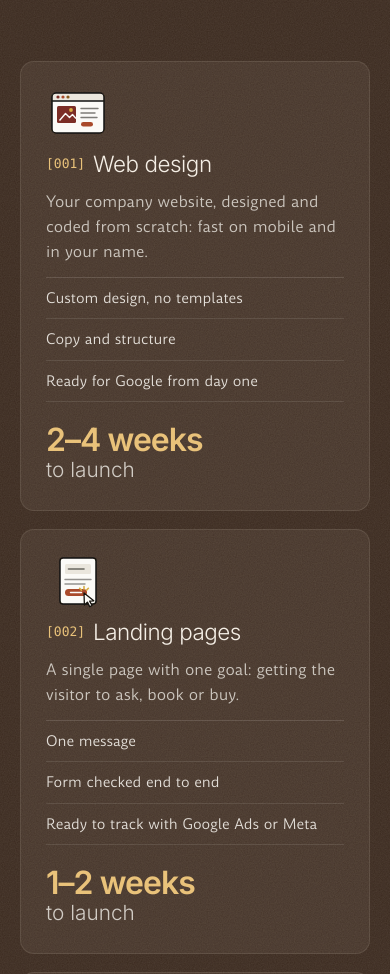
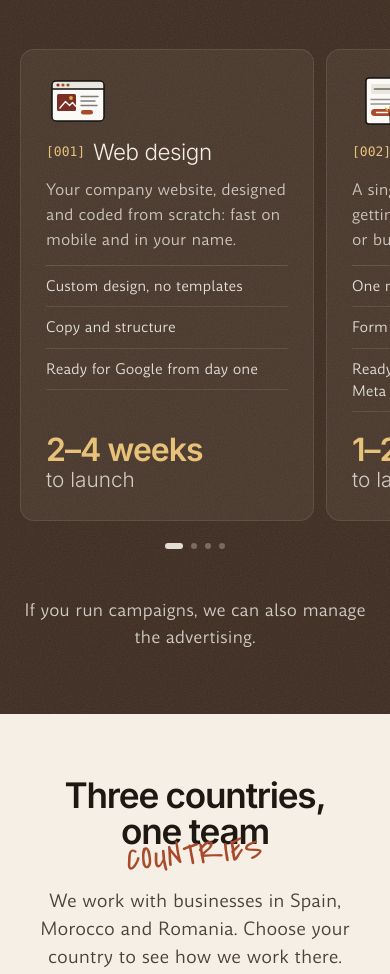
Before and after one commit to 1benamar/benamar, a plain HTML site: page index.html in a window 390 px wide. Shown: the part 988-1962 px from the top of the page. Drawn offline with Linux system fonts and the light colour scheme.

Commit message:
BENAMAR: estructura más corta en el móvil
- Servicios (también en las páginas de país) y testimonios en un carril que se
  desliza de lado, con la siguiente tarjeta asomando y puntos de posición.
- Paneles de país más bajos y del mismo alto; fases más ceñidas y compromisos
  en dos por dos; menos margen entre secciones.
- La portada en el móvil pasa de 13,3 a 10,3 pantallas; el escritorio no cambia.

Co-Authored-By: Claude Opus 5.5 <noreply@anthropic.com>

```diff
--- a/css/style.css
+++ b/css/style.css
@@ -1924,3 +1924,45 @@ html.lb-open { overflow: hidden; }
   .facts--team > div:nth-child(3) { border-top: 0; }
   .facts--team dd { font-size: .98rem; }
 }
+
+/* ═════════ Estructura en móvil (16-11-2026) ═════════
+   Misma composición centrada, más corta: servicios y testimonios en un carril que se desliza
+   de lado (la siguiente tarjeta asoma), paneles de país y fases más compactos. */
+.rail-dots { display: none; }
+@media (max-width: 759px) {
+  :root { --sec: 64px; }
+
+  /* Carril */
+  .services__grid, .svc-strip__grid, .testi__grid {
+    display: grid; grid-auto-flow: column; grid-template-columns: none; grid-auto-columns: 84%;
+    width: 100%; max-width: none; margin-inline: 0; padding: 4px var(--gutter) 8px; gap: 12px;
+    overflow-x: auto; overscroll-behavior-x: contain; scroll-snap-type: x mandatory; scroll-padding-inline: var(--gutter);
+    scrollbar-width: none;
+  }
+  .services__grid::-webkit-scrollbar, .svc-strip__grid::-webkit-scrollbar, .testi__grid::-webkit-scrollbar { display: none; }
+  .services__grid > *, .svc-strip__grid > *, .testi__grid > * { scroll-snap-align: start; min-width: 0; }
+  html.js .services__grid > [data-reveal], html.js .svc-strip__grid > [data-reveal], html.js .testi__grid > [data-reveal] { opacity: 1; translate: none; }
+  .rail-dots { display: flex; justify-content: center; gap: 8px; margin-top: 14px; }
+  .rail-dots i { width: 6px; height: 6px; border-radius: 3px; background: currentColor; opacity: .3; transition: width .3s var(--ease-out), opacity .3s var(--ease-out); }
+  .rail-dots i.is-on { width: 18px; opacity: .9; }
+  .services .rail-dots, .svc-strip .rail-dots, .testi .rail-dots { color: var(--paper); }
+
+  /* Paneles de país más bajos */
+  .worlds__grid { gap: 10px; }
+  .world { padding: 20px 20px 18px; }
+  .world__flag { width: 54px; height: 36px; margin-bottom: 8px; }
+  .world__name { font-size: clamp(2.1rem, 10.5vw, 2.6rem); }
+  .world__local { margin: 4px 0 0; font-size: .9rem; min-height: 0; }
+  .world__local.is-same:not(:has(.ar)) { display: none; }
+  .world > .btn { margin-top: 16px; }
+  .world > :nth-last-child(2) { margin-bottom: 0; }
+
+  /* Fases y compromisos */
+  .steps { gap: 10px; }
+  .steps li { padding: 18px 20px 20px; }
+  .promises { grid-template-columns: repeat(2, minmax(0, 1fr)); }
+  .promises li { justify-content: flex-start; text-align: left; padding: 14px 12px; font-size: .92rem; }
+  .promises li + li, .promises li:nth-child(2n) { border-left: 0; border-top: 0; }
+  .promises li:nth-child(2n) { border-left: 1px solid rgba(243, 240, 234, .2); }
+  .promises li:nth-child(n+3) { border-top: 1px solid rgba(243, 240, 234, .2); }
+}
--- a/index.html
+++ b/index.html
@@ -22,7 +22,7 @@
   <link rel="preload" href="assets/fonts/inter-latin.woff2" as="font" type="font/woff2" crossorigin>
   <link rel="preload" href="assets/fonts/amulya-400.woff2" as="font" type="font/woff2" crossorigin>
   <link rel="preload" as="image" imagesrcset="assets/img/portada-900.webp 900w, assets/img/portada-1200.webp 1200w, assets/img/portada-1600.webp 1600w, assets/img/portada-2400.webp 2400w" imagesizes="100vw" fetchpriority="high">
-  <link rel="stylesheet" href="css/style.css?v=10">
+  <link rel="stylesheet" href="css/style.css?v=15">
   <script>document.documentElement.classList.add('js')</script>
   <script type="application/ld+json">
   {
@@ -595,7 +595,7 @@
 
   <script src="js/lang.js?v=6" defer></script>
   <script src="js/i18n.js?v=5" data-site="benamar" data-base="es" data-langs="es,en,fr,ro" defer></script>
-  <script src="js/main.js?v=5" defer></script>
+  <script src="js/main.js?v=8" defer></script>
   <script>setTimeout(function () { var h = document.querySelector('.hero'); if (h) h.classList.add('is-in'); }, 2000);</script>
 </body>
 </html>
--- a/js/main.js
+++ b/js/main.js
@@ -557,6 +557,29 @@
     document.addEventListener('langchange', () => setTimeout(splitHero, 0));
   }
 
+  /* 9. Carriles del móvil (servicios y testimonios): puntos que marcan la tarjeta a la vista */
+  function initRails() {
+    $$('.services__grid, .svc-strip__grid, .testi__grid').forEach((rail) => {
+      const items = [...rail.children];
+      if (items.length < 2) return;
+      const dots = document.createElement('div');
+      dots.className = 'rail-dots';
+      dots.setAttribute('aria-hidden', 'true');
+      dots.innerHTML = items.map(() => '<i></i>').join('');
+      rail.after(dots);
+      const ds = [...dots.children];
+      let raf = 0;
+      const update = () => {
+        raf = 0;
+        const max = rail.scrollWidth - rail.clientWidth;
+        const k = max > 0 ? Math.round((rail.scrollLeft / max) * (items.length - 1)) : 0;
+        ds.forEach((d, i) => d.classList.toggle('is-on', i === k));
+      };
+      rail.addEventListener('scroll', () => { if (!raf) raf = requestAnimationFrame(update); }, { passive: true });
+      update();
+    });
+  }
+
   function boot() {
     safe(initHeader, 'header');
     safe(initMenu, 'menu');
@@ -573,6 +596,7 @@
     safe(initHero, 'hero');
     safe(initMapa, 'mapa');
     safe(initPausa, 'pausa');
+    safe(initRails, 'rails');
     safe(initWizard, 'wizard');
     safe(initWa, 'wa');
     safe(initLightbox, 'lightbox');
```
Also changed, not shown: espana.html (+2 -2 lines), marruecos.html (+2 -2 lines), rumania.html (+2 -2 lines).
